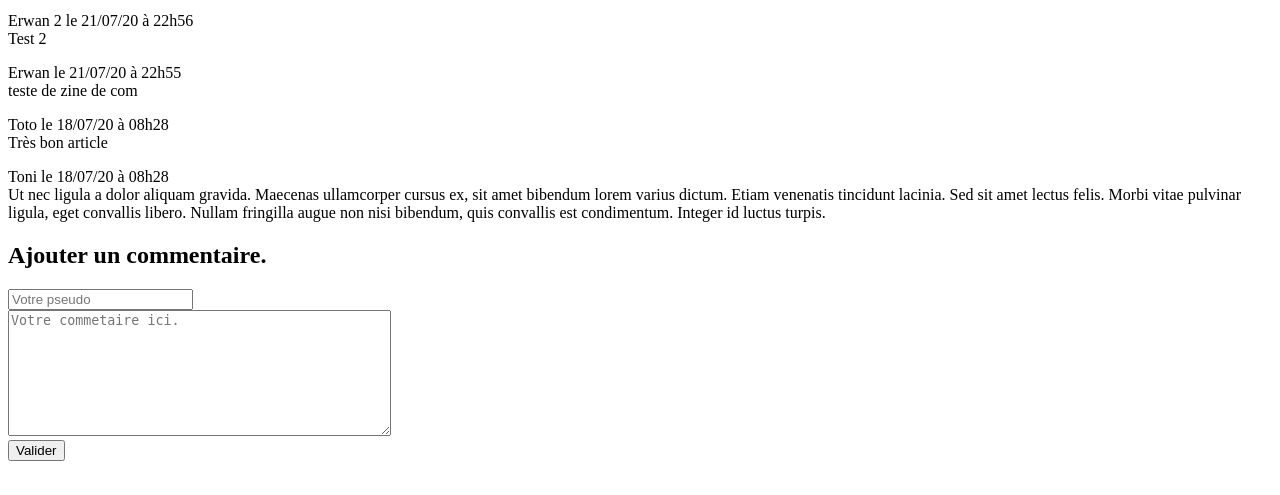
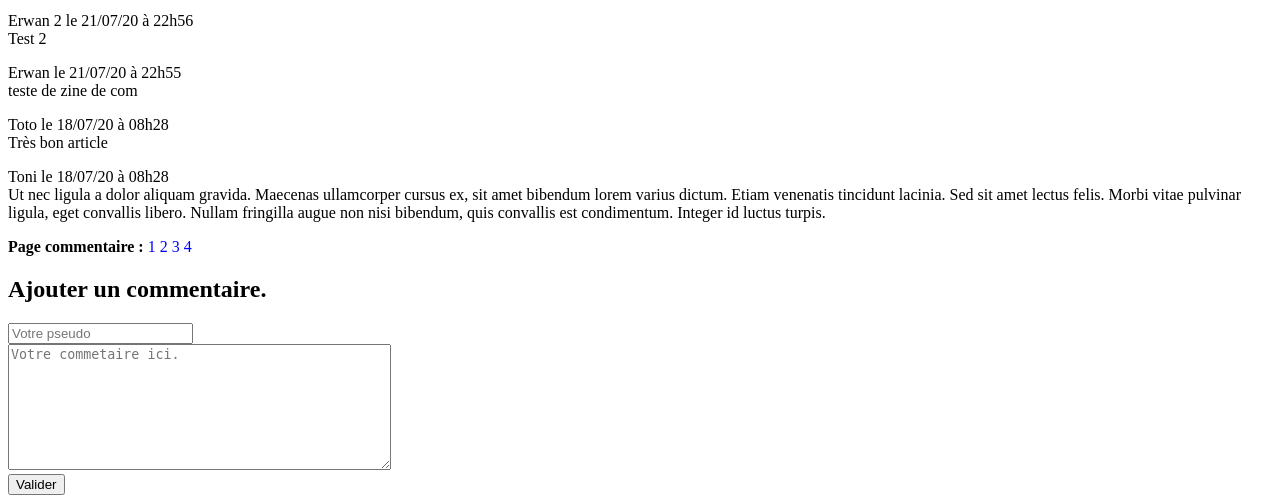
Before and after one commit to erwan300313/blog_commentaire, a PHP site: page /commentaires.php?id_billet=1 in a window 1280 px wide. Shown: the part 326-821 px from the top of the page. Before the commit the page ends 787 px from the top, so only its background shows below. Run offline with PHP 8.4, Linux system fonts and the light colour scheme; data comes from the database, SQL or seed files in the repository.

Commit message:
Lien affichage page commentaire suivant

```diff
--- a/commentaires.php
+++ b/commentaires.php
@@ -50,7 +50,6 @@
                 while ($donnees = $reponse->fetch())
                 {
             ?>
-
                 <div class="commentaire">
                     <p>
                         <?php echo $donnees['auteur'];?> le <?php echo $donnees['date'] ;?> <br/>
@@ -68,6 +67,13 @@
         }
         ?>
 
+    <p><strong>Page commentaire : </strong>
+        <a href="commentaires.php?page=1&amp;id_billet=<?php echo $_GET['id_billet'];?>">1</a>
+        <a href="commentaires.php?page=2&amp;id_billet=<?php echo $_GET['id_billet'];?>">2</a>
+        <a href="commentaires.php?page=3&amp;id_billet=<?php echo $_GET['id_billet'];?>">3</a>
+        <a href="commentaires.php?page=4&amp;id_billet=<?php echo $_GET['id_billet'];?>">4</a>
+    </p>
+
     <h2>Ajouter un commentaire.</h2>
         <form method="post" action="commentaires_post.php">
             <p>
```
Lines whose indentation alone changed are shown as unchanged.
